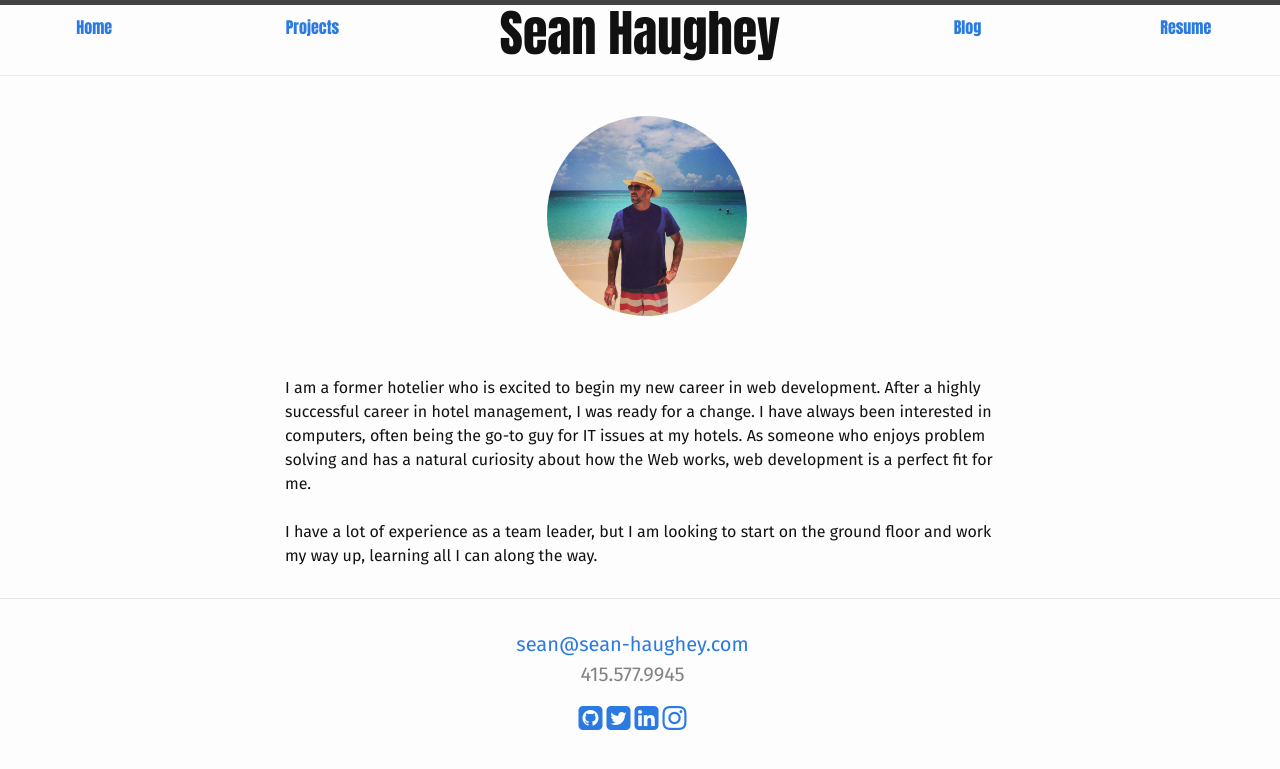
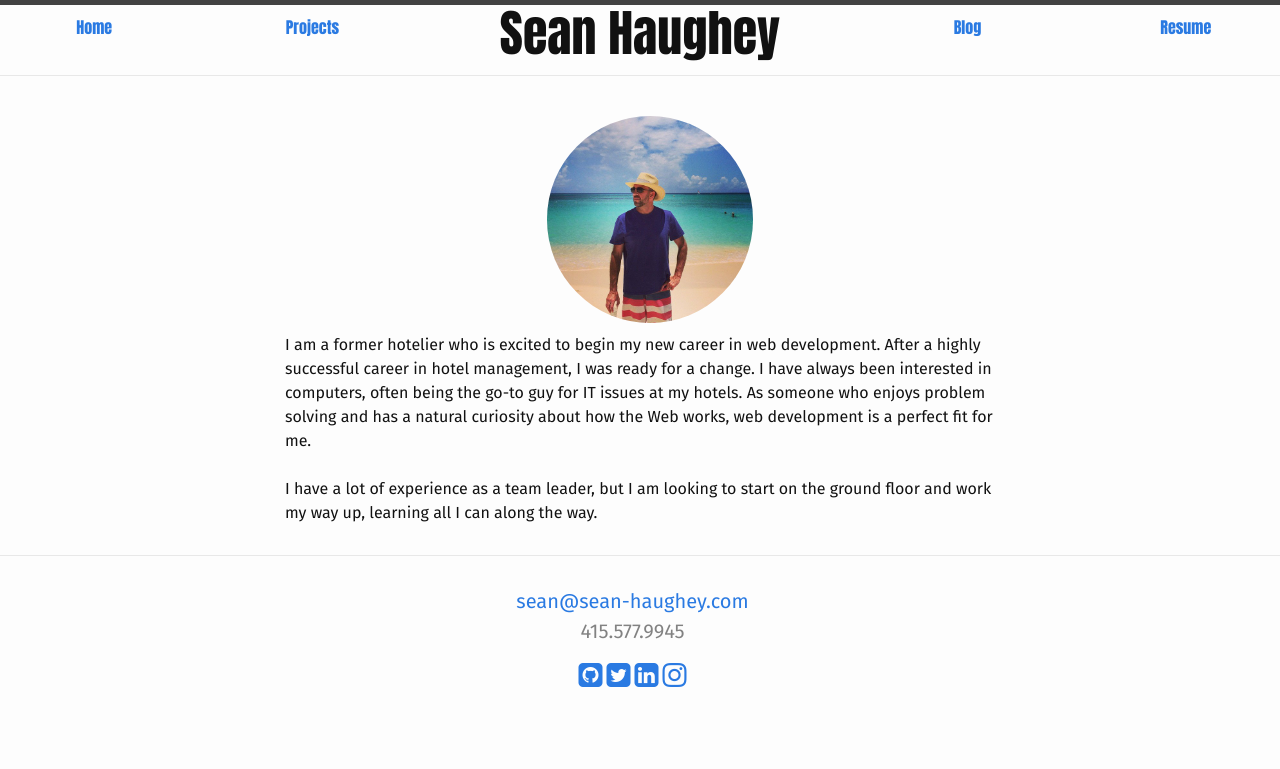
Before and after one commit to seanhaughey/sean_haughey, a Jekyll site: the page built from index.html, in a window 1280 px wide. Shown: the top 769 px of the page. Built offline with Jekyll 4.4.1, drawn with Linux system fonts in a browser that asks for light colours; nearby versions of some CDN libraries; library files that are not in the unit come from our copies.

Commit message:
layout changes to homepage

```diff
--- a/css/main.scss
+++ b/css/main.scss
@@ -75,13 +75,12 @@ header {
 
 #profile-pic {
   border-radius: 100%;
-  height: 80%;
-  width: auto;
+  height: 100%;
+  width: 100%;
   }
 
 #profile-pic-container {
   margin: 10px;
-  height: 250px;
 }
 
 .screenshot-spacer {
```
